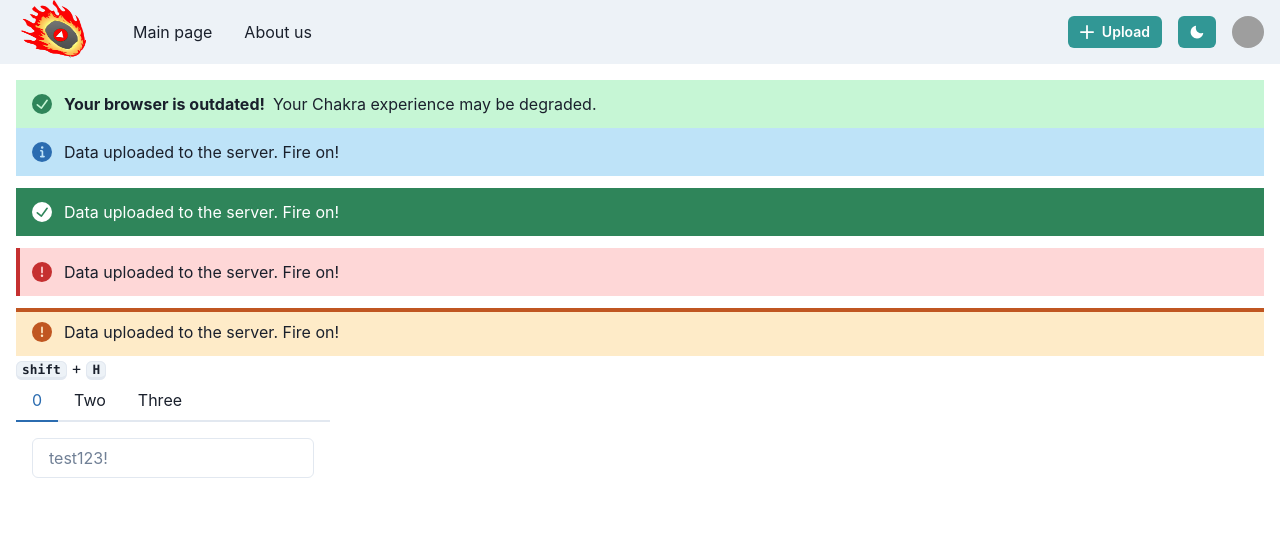
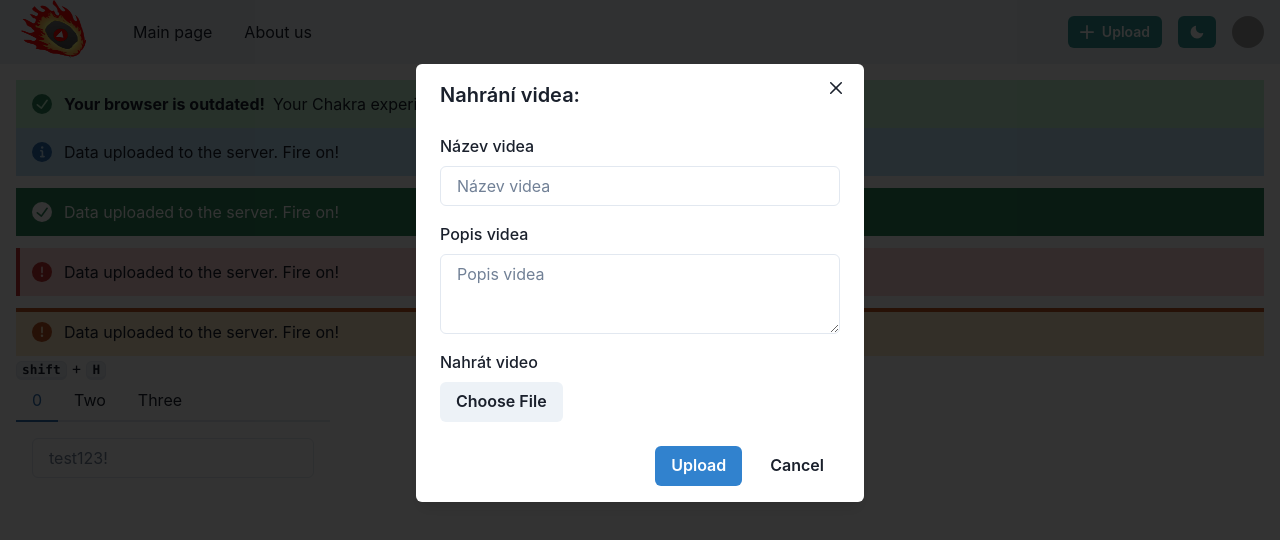
Before and after one commit to team10ACAuu/videolibrary, a React (Vite) app in the folder frontend/: page / in a window 1280 px wide. Both pictures are taken after a click on the button "Upload". Shown: the top 540 px of the page. Built offline with nearby package versions, Linux system fonts and the light colour scheme; grey boxes are pictures that could not be loaded.

Commit message:
Vytvoření Modal okna pro upload videí

```diff
--- a/frontend/src/components/navbar.tsx
+++ b/frontend/src/components/navbar.tsx
@@ -1,7 +1,9 @@
 import logo from "../assets/logo/logo.png";
-// ---------------------------------------//
+import { ReactNode } from 'react';
 
-import { ReactNode } from 'react';
+import React, { useState } from 'react';
+
+
 import {
   Box,
   Flex,
@@ -19,8 +21,21 @@ import {
   useDisclosure,
   useColorModeValue,
   Stack,
+  Modal,
+  ModalOverlay,
+  ModalContent,
+  ModalHeader,
+  ModalFooter,
+  ModalBody,
+  ModalCloseButton,
+  FormControl,
+  FormLabel,
+  Input,
+  Textarea
 } from '@chakra-ui/react';
 import { HamburgerIcon, CloseIcon, AddIcon, MoonIcon, SunIcon } from '@chakra-ui/icons';
+
+
 
 //?Routy ZDE! [Název, odkaz]
 const Links = [['Main page', '/'], ['About us', 'blogs']];
@@ -43,6 +58,11 @@ export default function withAction() {
   const { colorMode, toggleColorMode } = useColorMode();
   const { isOpen, onOpen, onClose } = useDisclosure();
 
+  const [file, setFile] = useState(null);
+
+  const onFileChange = (event) => {
+    setFile(event.target.files[0]);
+  };
   return (
     <>
       <Box bg={useColorModeValue('gray.100', 'gray.900')} px={4}>
@@ -75,9 +95,11 @@ export default function withAction() {
               colorScheme={'teal'}
               size={'sm'}
               mr={4}
-              leftIcon={<AddIcon />}>
+              leftIcon={<AddIcon />}
+              onClick={onOpen}>
               Upload
             </Button>
+
             <Button
               onClick={toggleColorMode}
               variant={'solid'}
@@ -124,6 +146,34 @@ export default function withAction() {
           </Box>
         ) : null}
       </Box>
+      <Modal isOpen={isOpen} onClose={onClose}>
+        <ModalOverlay bg="blackAlpha.800"/>
+        <ModalContent>
+          <ModalHeader>Nahrání videa:</ModalHeader>
+          <ModalCloseButton />
+          <ModalBody>
+            <FormControl>
+              <FormLabel>Název videa</FormLabel>
+              <Input placeholder="Název videa" />
+              <FormLabel mt={4}>Popis videa</FormLabel>
+              <Textarea placeholder="Popis videa" />
+            </FormControl>
+            <FormControl mt={4}>
+              <FormLabel>Nahrát video</FormLabel>
+              <Input type="file" accept="video/*" style={{ display: 'none' }} onChange={onFileChange} id="file-upload"/>
+              <label htmlFor="file-upload">
+                <Button as="span">Choose File</Button>
+              </label>
+            </FormControl>
+          </ModalBody>
+          <ModalFooter>
+            <Button colorScheme="blue" mr={3} onClick={onClose}>
+              Upload
+            </Button>
+            <Button variant="ghost" onClick={onClose}>Cancel</Button>
+          </ModalFooter>
+        </ModalContent>
+      </Modal>
     </>
   );
 }
```
